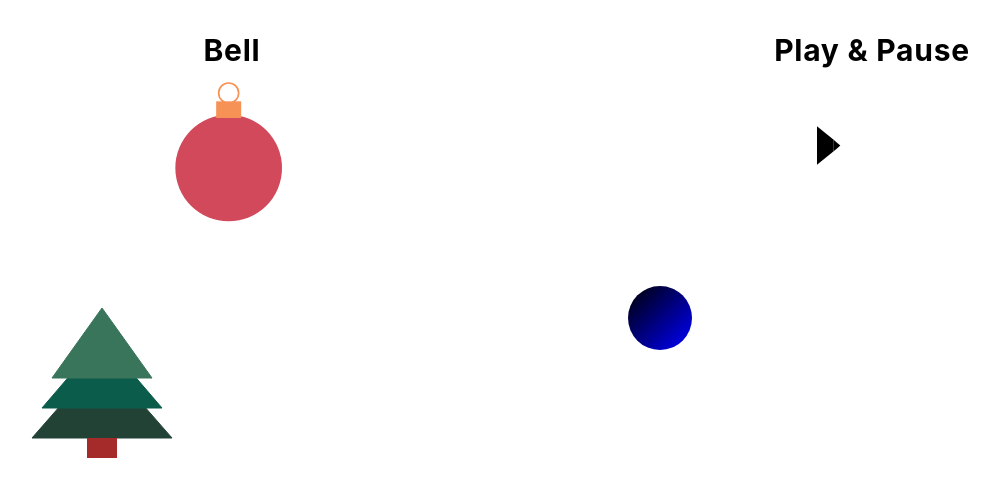
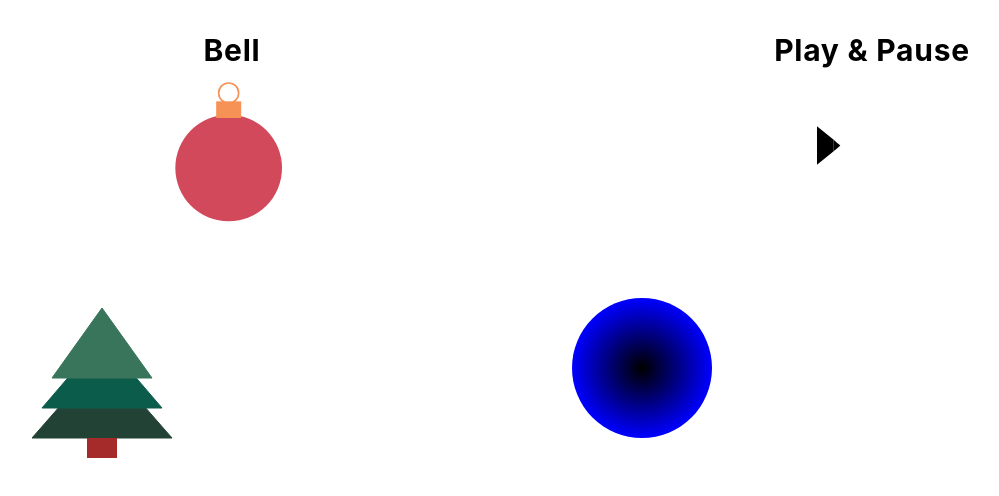
Before and after one commit to DarkkkSoul/designs, a React (Vite) app: page /svg in a window 1280 px wide. Shown: the top 496 px of the page, without its empty margins (88-1087 px from the left). Built offline with nearby package versions, Linux system fonts and the light colour scheme.

Commit message:
radial gradient

```diff
--- a/src/pages/SVG.jsx
+++ b/src/pages/SVG.jsx
@@ -184,13 +184,13 @@ function SVG() {
             <div>
                 <svg width="300" height="200" viewBox="0 0 200 200">
                     <defs>
-                        <linearGradient id='lg' x1="0%" x2="100%" y1="0%" y2="100%">
+                        <radialGradient id='lg' cx="50%" cy="50%" fx="50%" fy="50%">
                             <stop stopColor='black' offset="0%" />
                             <stop stopColor='blue' offset="100%" />
                             {/* <stop stopColor='white' offset="100%" /> */}
-                        </linearGradient>
+                        </radialGradient>
                     </defs>
-                    <circle r='32' cx="58" cy="50" fill='url(#lg)' />
+                    <circle r='70' cx="40" cy="100" fill='url(#lg)' />
                 </svg>
             </div>
 
```
